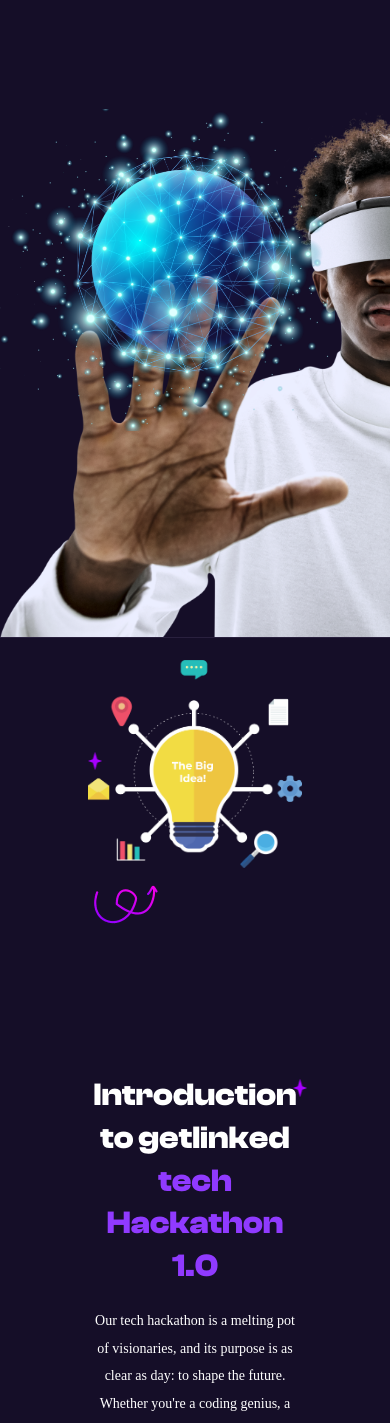
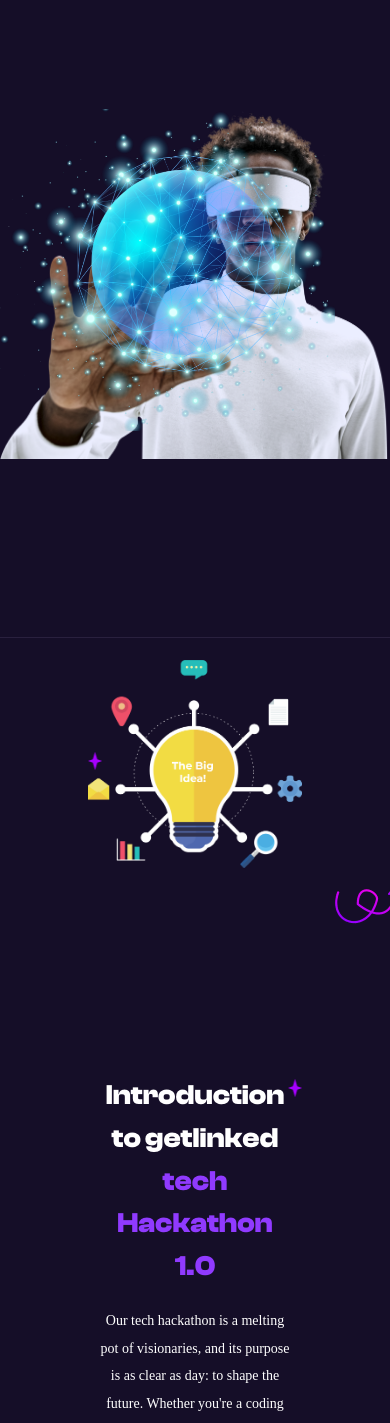
Before and after one commit to SirJubilant/getLinked, a plain HTML site: page index.html in a window 390 px wide. Shown: the part 564-1987 px from the top of the page. Drawn offline with Linux system fonts and the light colour scheme.

Commit message:
changes made to the alignments of some elements

```diff
--- a/styles.css
+++ b/styles.css
@@ -205,7 +205,8 @@
         .right{
 
             background-image: url(./assets/img/man-wearing-smart-glasses-touching-virtual-screen\ 1.png);
-            background-size: cover;
+            background-repeat: no-repeat;
+                background-size: contain;
             align-self: center;
             flex: 1 1 60rem;
             animation: fadeInRight 0.5s both;
@@ -329,7 +330,7 @@
 
 
         .block_content h1{
-            font-size: 32px;
+            font-size: 3.2rem;
             font-weight: 700;
             line-height: 42.56px;
             padding: 25px 10px 10px 10px;
@@ -349,6 +350,10 @@
 
     .block1 {
 
+        .arrow {
+                transform: translateX(calc(100% + 170px));
+
+            }
 
         .block-img {
             position: relative;
@@ -814,6 +819,14 @@
         margin-inline: auto;
     }
 
+        .block .block1 {
+            background: red;
+
+            .arrow {
+                width: 20px;
+
+            }
+        }
     .faq {
         flex-direction: column;
         text-align: center;
```
Also changed, not shown: 1 other file.
